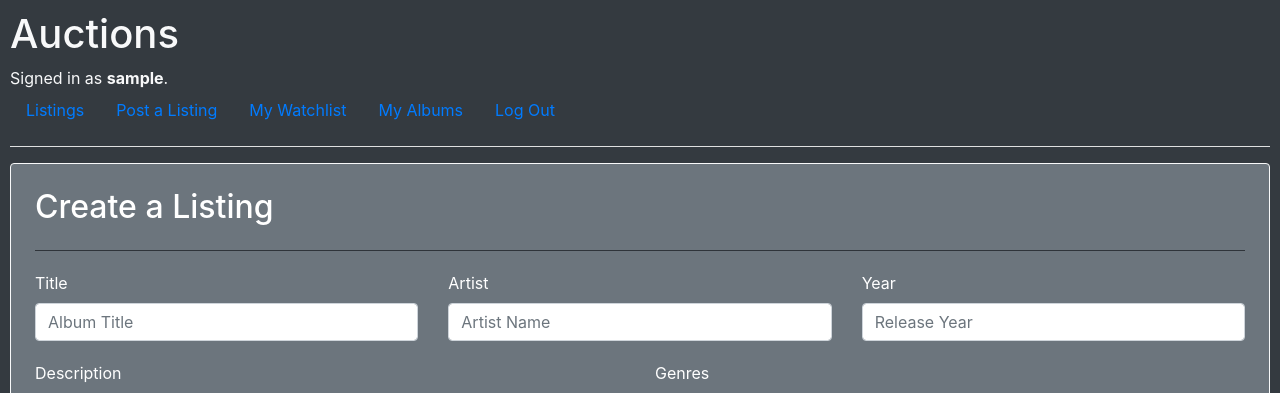
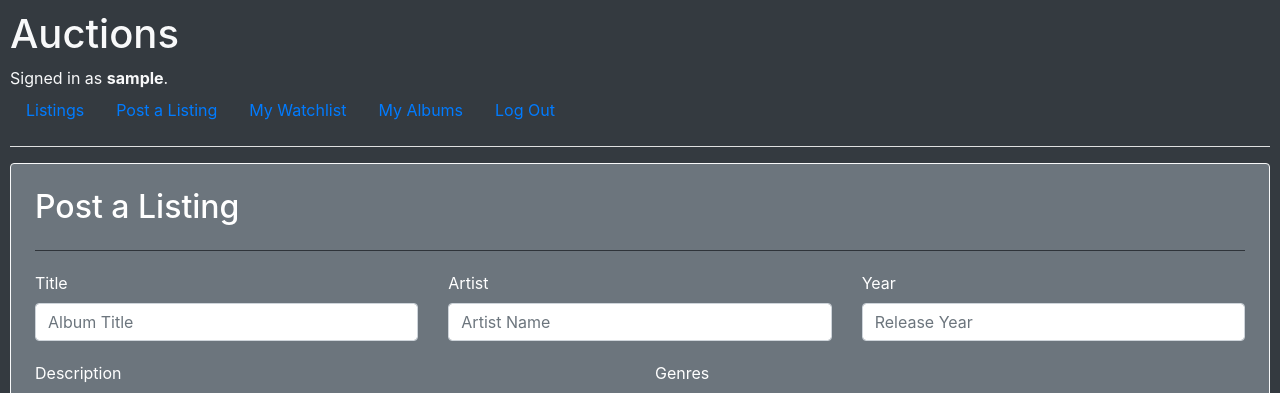
Before and after one commit to mrumiker/ebay-clone, a Django app: page /create in a window 1280 px wide. Shown: the top 393 px of the page. Run offline with Django 3.2, Linux system fonts and the light colour scheme; the visitor is signed in with stand-in values (Sample User, id 1); data that the repository does not hold is empty; some libraries are stand-ins or nearby versions.

Commit message:
change Title of Create page

```diff
--- a/auctions/templates/auctions/create.html
+++ b/auctions/templates/auctions/create.html
@@ -1,9 +1,9 @@
 {% extends "auctions/layout.html" %}
-
+{% block title %}Post a Listing{% endblock %}
 {% block body %}
 
 <form action="{% url 'create' %}" method="post" class="border border-light rounded bg-secondary text-white p-4">
-  <h2 class="mb-4">Create a Listing</h2>
+  <h2 class="mb-4">Post a Listing</h2>
   <hr class="bg-dark" />
   {% csrf_token %}
   <div class="form-group row">
```
